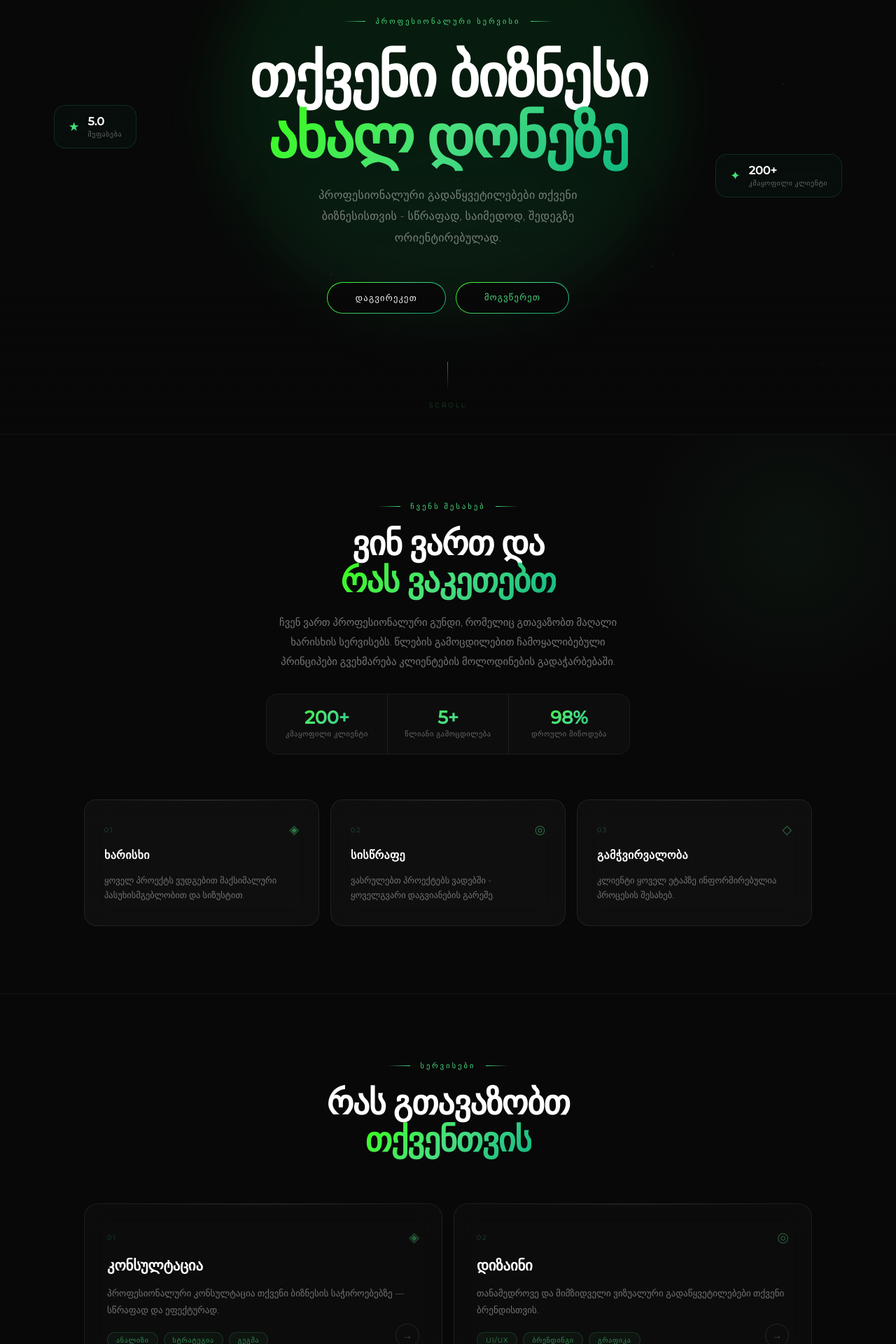
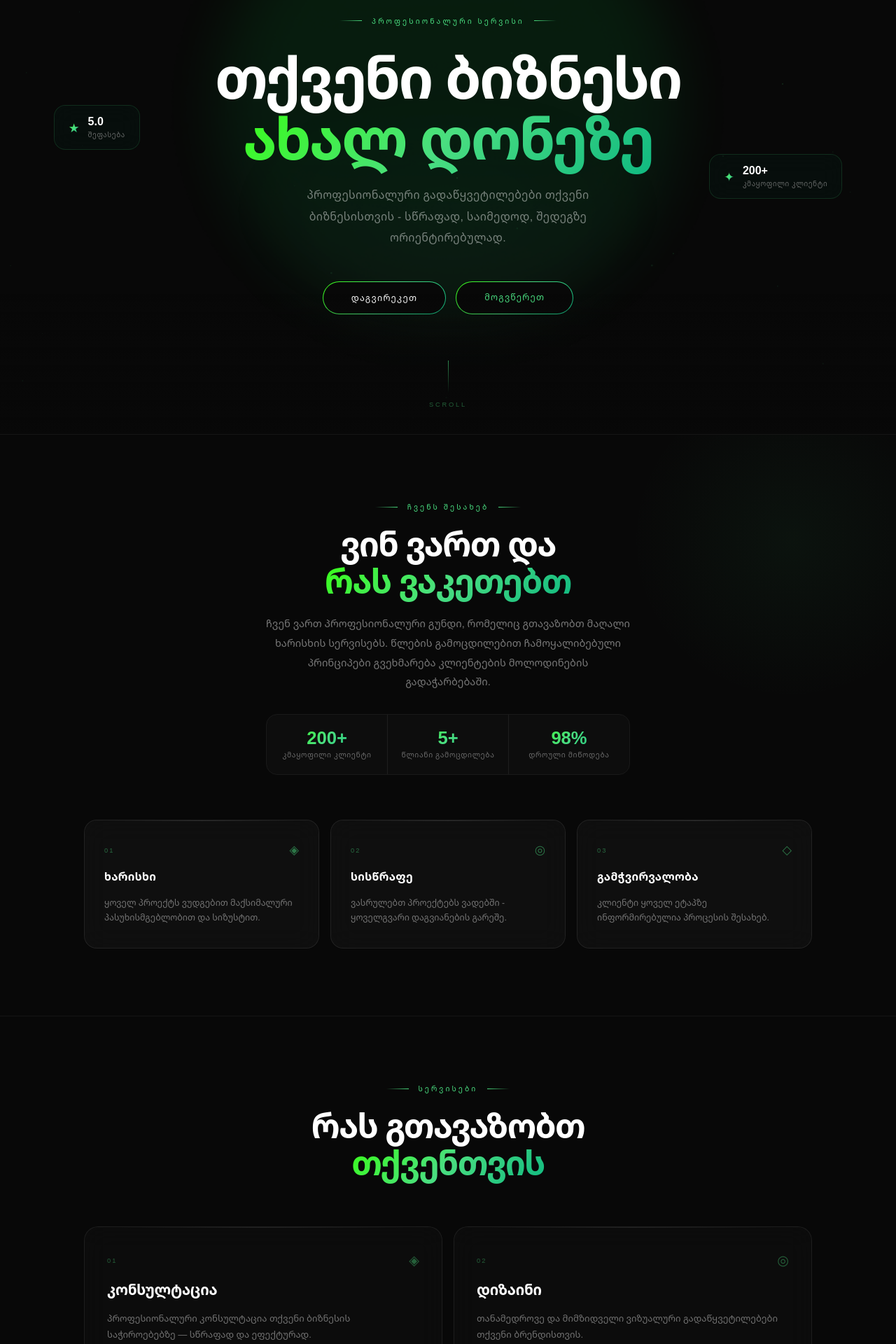
Before and after one commit to lizzaaabb/template1, a Next.js app: page / in a window 1280 px wide. Shown: the part 180-2100 px from the top of the page at 70% size. Built offline with nearby package versions, Linux system fonts and the light colour scheme.

Commit message:
noto sans

```diff
--- a/src/app/styles/About.css
+++ b/src/app/styles/About.css
@@ -50,7 +50,7 @@
   display: flex;
   align-items: center;
   gap: 14px;
-  font-family: 'Montserrat', sans-serif;
+  font-family: "Noto Sans Georgian", sans-serif;
   font-size: 0.65rem;
   font-weight: 400;
   letter-spacing: 0.3em;
@@ -71,7 +71,7 @@
 }
 
 .abt-title {
-  font-family: 'Montserrat', sans-serif;
+  font-family: "Noto Sans Georgian", sans-serif;
   font-size: 3rem;
   font-weight: 800;
   color: #ffffff;
@@ -88,7 +88,7 @@
 }
 
 .abt-desc {
-  font-family: 'Montserrat', sans-serif;
+  font-family: "Noto Sans Georgian", sans-serif;
   font-size: 0.92rem;
   font-weight: 300;
   color: rgba(255, 255, 255, 0.45);
@@ -132,7 +132,7 @@
 }
 
 .abt-stat-val {
-  font-family: 'Montserrat', sans-serif;
+  font-family: "Noto Sans Georgian", sans-serif;
   font-size: 1.6rem;
   font-weight: 800;
   margin: 0 0 4px 0;
@@ -144,7 +144,7 @@
 }
 
 .abt-stat-lbl {
-  font-family: 'Montserrat', sans-serif;
+  font-family: "Noto Sans Georgian", sans-serif;
   font-size: 0.65rem;
   font-weight: 300;
   color: rgba(255, 255, 255, 0.38);
@@ -225,7 +225,7 @@
 }
 
 .abt-card-index {
-  font-family: 'Montserrat', sans-serif;
+  font-family: "Noto Sans Georgian", sans-serif;
   font-size: 0.58rem;
   font-weight: 300;
   letter-spacing: 0.22em;
@@ -249,7 +249,7 @@
 }
 
 .abt-card-title {
-  font-family: 'Montserrat', sans-serif;
+  font-family: "Noto Sans Georgian", sans-serif;
   font-size: 1rem;
   font-weight: 700;
   color: #ffffff;
@@ -259,7 +259,7 @@
 }
 
 .abt-card-desc {
-  font-family: 'Montserrat', sans-serif;
+  font-family: "Noto Sans Georgian", sans-serif;
   font-size: 0.78rem;
   font-weight: 300;
   color: rgba(255, 255, 255, 0.42);
--- a/src/app/styles/Contact.css
+++ b/src/app/styles/Contact.css
@@ -51,7 +51,7 @@
   display: flex;
   align-items: center;
   gap: 14px;
-  font-family: 'Montserrat', sans-serif;
+  font-family: "Noto Sans Georgian", sans-serif;
   font-size: 0.65rem;
   font-weight: 400;
   letter-spacing: 0.3em;
@@ -72,7 +72,7 @@
 }
 
 .cnt-title {
-  font-family: 'Montserrat', sans-serif;
+  font-family: "Noto Sans Georgian", sans-serif;
   font-size: 3.6rem;
   font-weight: 800;
   color: #ffffff;
@@ -89,7 +89,7 @@
 }
 
 .cnt-subtitle {
-  font-family: 'Montserrat', sans-serif;
+  font-family: "Noto Sans Georgian", sans-serif;
   font-size: 0.92rem;
   font-weight: 300;
   color: rgba(255, 255, 255, 0.45);
@@ -111,7 +111,7 @@
   display: inline-block;
   padding: 14px 40px;
   text-decoration: none;
-  font-family: 'Montserrat', sans-serif;
+  font-family: "Noto Sans Georgian", sans-serif;
   font-size: 0.78rem;
   font-weight: 400;
   letter-spacing: 0.1em;
@@ -133,7 +133,7 @@
   display: inline-block;
   padding: 13px 40px;
   text-decoration: none;
-  font-family: 'Montserrat', sans-serif;
+  font-family: "Noto Sans Georgian", sans-serif;
   font-size: 0.78rem;
   font-weight: 300;
   letter-spacing: 0.1em;
@@ -210,7 +210,7 @@
 }
 
 .cnt-item-label {
-  font-family: 'Montserrat', sans-serif;
+  font-family: "Noto Sans Georgian", sans-serif;
   font-size: 0.62rem;
   font-weight: 400;
   letter-spacing: 0.15em;
@@ -220,7 +220,7 @@
 }
 
 .cnt-item-value {
-  font-family: 'Montserrat', sans-serif;
+  font-family: "Noto Sans Georgian", sans-serif;
   font-size: 0.88rem;
   font-weight: 300;
   color: rgba(255,255,255,0.8);
@@ -246,7 +246,7 @@
 }
 
 .cnt-socials-label {
-  font-family: 'Montserrat', sans-serif;
+  font-family: "Noto Sans Georgian", sans-serif;
   font-size: 0.62rem;
   font-weight: 400;
   letter-spacing: 0.15em;
@@ -270,7 +270,7 @@
   background: rgba(255,255,255,0.02);
   color: rgba(255,255,255,0.5);
   text-decoration: none;
-  font-family: 'Montserrat', sans-serif;
+  font-family: "Noto Sans Georgian", sans-serif;
   font-size: 0.72rem;
   font-weight: 300;
   letter-spacing: 0.06em;
@@ -296,7 +296,7 @@
 }
 
 .cnt-footer-text {
-  font-family: 'Montserrat', sans-serif;
+  font-family: "Noto Sans Georgian", sans-serif;
   font-size: 0.68rem;
   font-weight: 300;
   color: rgba(255,255,255,0.22);
--- a/src/app/styles/Header.css
+++ b/src/app/styles/Header.css
@@ -1,5 +1,4 @@
-@import url('https://fonts.googleapis.com/css2?family=Montserrat:wght@200;300;400;500&display=swap');
-
+@import url('https://fonts.googleapis.com/css2?family=Noto+Sans+Georgian:wght@100..900&display=swap');
 * {
   margin: 0;
   padding: 0;
@@ -29,7 +28,7 @@
   backdrop-filter: blur(20px);
   -webkit-backdrop-filter: blur(20px);
   border-bottom: 1px solid rgba(74, 222, 128, 0.1);
-  font-family: 'Montserrat', sans-serif;
+  font-family: "Noto Sans Georgian", sans-serif;
 }
 
 .hdr-inner {
@@ -111,7 +110,7 @@
   display: inline-block;
   padding: 8px 26px;
   text-decoration: none;
-  font-family: 'Montserrat', sans-serif;
+  font-family: "Noto Sans Georgian", sans-serif;
   font-size: 0.72rem;
   font-weight: 300;
   letter-spacing: 0.1em;
--- a/src/app/styles/Hero.css
+++ b/src/app/styles/Hero.css
@@ -75,7 +75,7 @@
   backdrop-filter: blur(16px);
   -webkit-backdrop-filter: blur(16px);
   z-index: 3;
-  font-family: 'Montserrat', sans-serif;
+  font-family: "Noto Sans Georgian", sans-serif;
 }
 
 .hero-badge--left {
@@ -133,7 +133,7 @@
   width: 100%;
   padding: 40px 24px 80px;
   box-sizing: border-box;
-  font-family: 'Montserrat', sans-serif;
+  font-family: "Noto Sans Georgian", sans-serif;
 }
 
 /* ─── EYEBROW ─── */
@@ -207,7 +207,7 @@
   display: inline-block;
   padding: 14px 40px;
   text-decoration: none;
-  font-family: 'Montserrat', sans-serif;
+  font-family: "Noto Sans Georgian", sans-serif;
   font-size: 0.78rem;
   font-weight: 400;
   letter-spacing: 0.1em;
@@ -230,7 +230,7 @@
   display: inline-block;
   padding: 13px 40px;
   text-decoration: none;
-  font-family: 'Montserrat', sans-serif;
+  font-family: "Noto Sans Georgian", sans-serif;
   font-size: 0.78rem;
   font-weight: 300;
   letter-spacing: 0.1em;
@@ -279,7 +279,7 @@
 }
 
 .hero-scroll-lbl {
-  font-family: 'Montserrat', sans-serif;
+  font-family: "Noto Sans Georgian", sans-serif;
   font-size: 0.58rem;
   font-weight: 300;
   letter-spacing: 0.3em;
--- a/src/app/styles/Services.css
+++ b/src/app/styles/Services.css
@@ -50,7 +50,7 @@
   display: flex;
   align-items: center;
   gap: 14px;
-  font-family: 'Montserrat', sans-serif;
+  font-family: "Noto Sans Georgian", sans-serif;
   font-size: 0.65rem;
   font-weight: 400;
   letter-spacing: 0.3em;
@@ -72,7 +72,7 @@
 }
 
 .srv-title {
-  font-family: 'Montserrat', sans-serif;
+  font-family: "Noto Sans Georgian", sans-serif;
   font-size: 3rem;
   font-weight: 800;
   color: #ffffff;
@@ -164,7 +164,7 @@
 }
 
 .srv-card-index {
-  font-family: 'Montserrat', sans-serif;
+  font-family: "Noto Sans Georgian", sans-serif;
   font-size: 0.58rem;
   font-weight: 300;
   letter-spacing: 0.22em;
@@ -189,7 +189,7 @@
 
 /* ── title ── */
 .srv-card-title {
-  font-family: 'Montserrat', sans-serif;
+  font-family: "Noto Sans Georgian", sans-serif;
   font-size: 1.3rem;
   font-weight: 700;
   color: #ffffff;
@@ -200,7 +200,7 @@
 
 /* ── desc ── */
 .srv-card-desc {
-  font-family: 'Montserrat', sans-serif;
+  font-family: "Noto Sans Georgian", sans-serif;
   font-size: 0.82rem;
   font-weight: 300;
   color: rgba(255, 255, 255, 0.42);
@@ -218,7 +218,7 @@
 }
 
 .srv-tag {
-  font-family: 'Montserrat', sans-serif;
+  font-family: "Noto Sans Georgian", sans-serif;
   font-size: 0.62rem;
   font-weight: 400;
   letter-spacing: 0.08em;
```
